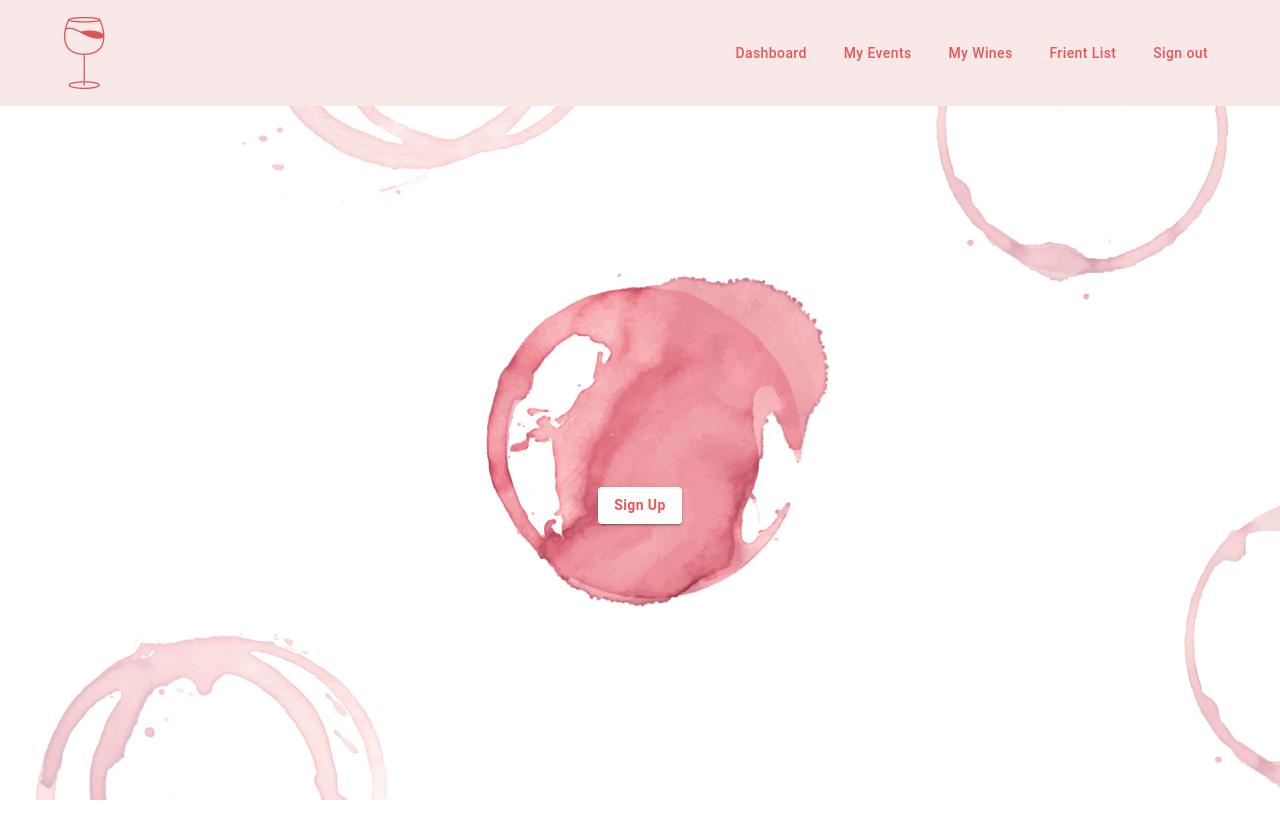
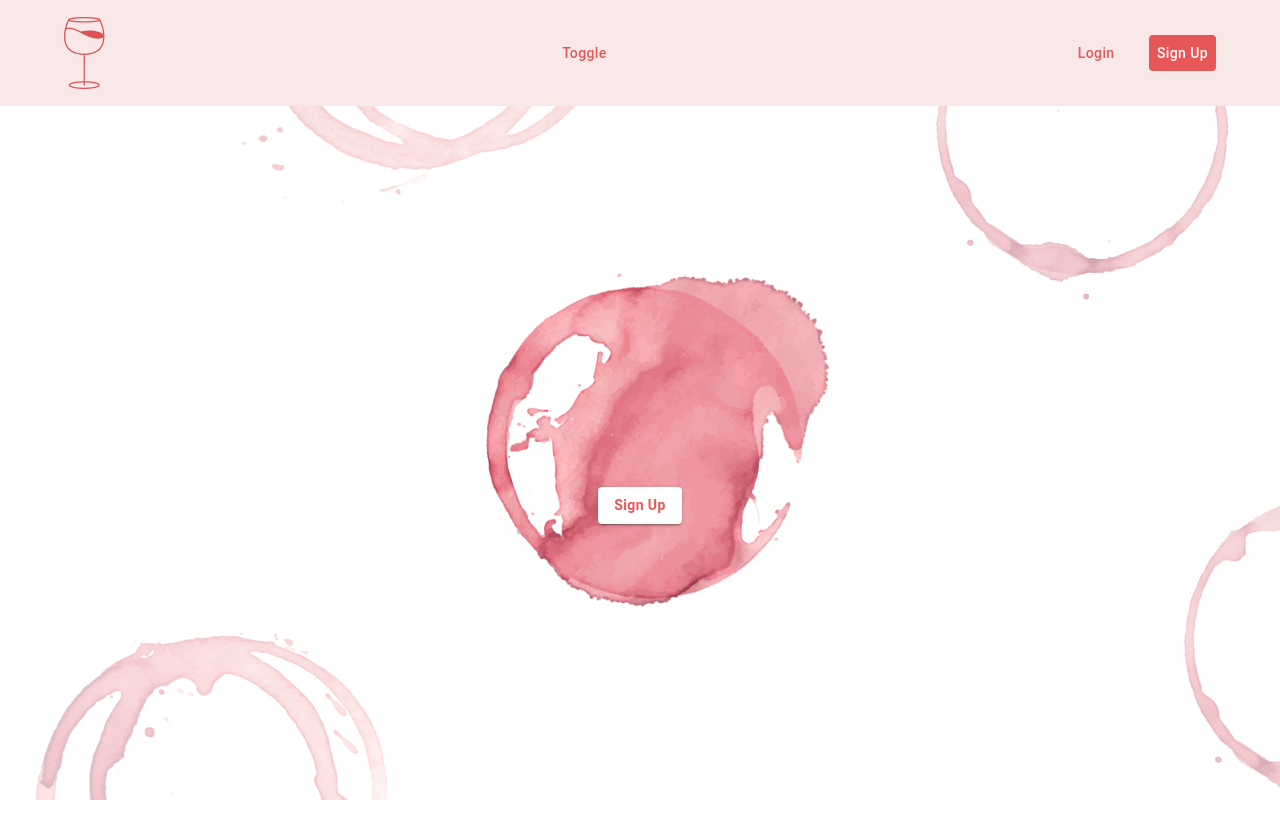
Before and after one commit to Hong-Gong-IT-9/split-wine, a React (Create React App) app in the folder frontend/: page / in a window 1280 px wide. Shown: the top 838 px of the page. Built offline with nearby package versions, Linux system fonts and the light colour scheme.

Commit message:
Revise AppHeader to pass Frontend test

```diff
--- a/frontend/src/components/AppHeader.tsx
+++ b/frontend/src/components/AppHeader.tsx
@@ -8,11 +8,15 @@ const AppHeader = () => {
 
     const navigate = useNavigate();
 
-    const [login, isLogin] = React.useState(true)
+    const [login, setLogin] = React.useState(false)
 
     return login ? (
         <div className={style['container']}>
         <img src={logo} alt="wine-logo"/>
+        <Button onClick={()=> {
+                setLogin(preLogin => !preLogin)
+            }} style={{textTransform: 'none', color: '#E85757'}}>Toggle</Button>
+
         <div className={style['button-group']}>
             <Button onClick={()=> {
                 navigate('/dashboard')
@@ -36,6 +40,10 @@ const AppHeader = () => {
     ) : (
         <div className={style['container']}>
         <img src={logo} alt="wine-logo"/>
+        <Button onClick={()=> {
+                setLogin(preLogin => !preLogin)
+            }} style={{textTransform: 'none', color: '#E85757'}}>Toggle</Button>
+
         <div className={style['button-group']}>
             <Button onClick={()=> {
                 navigate('/login')
```
Also changed, not shown: 1 other file (tests, documents, lock files or other folders).
